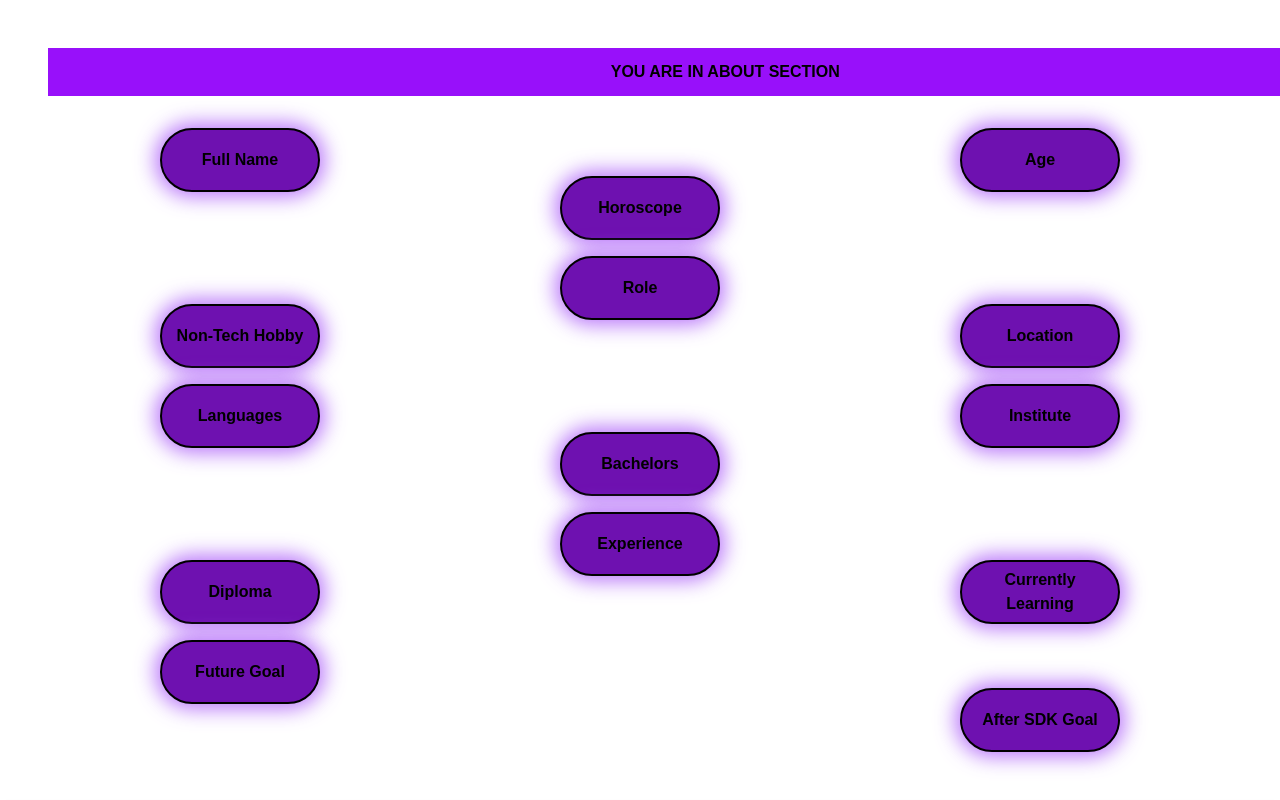
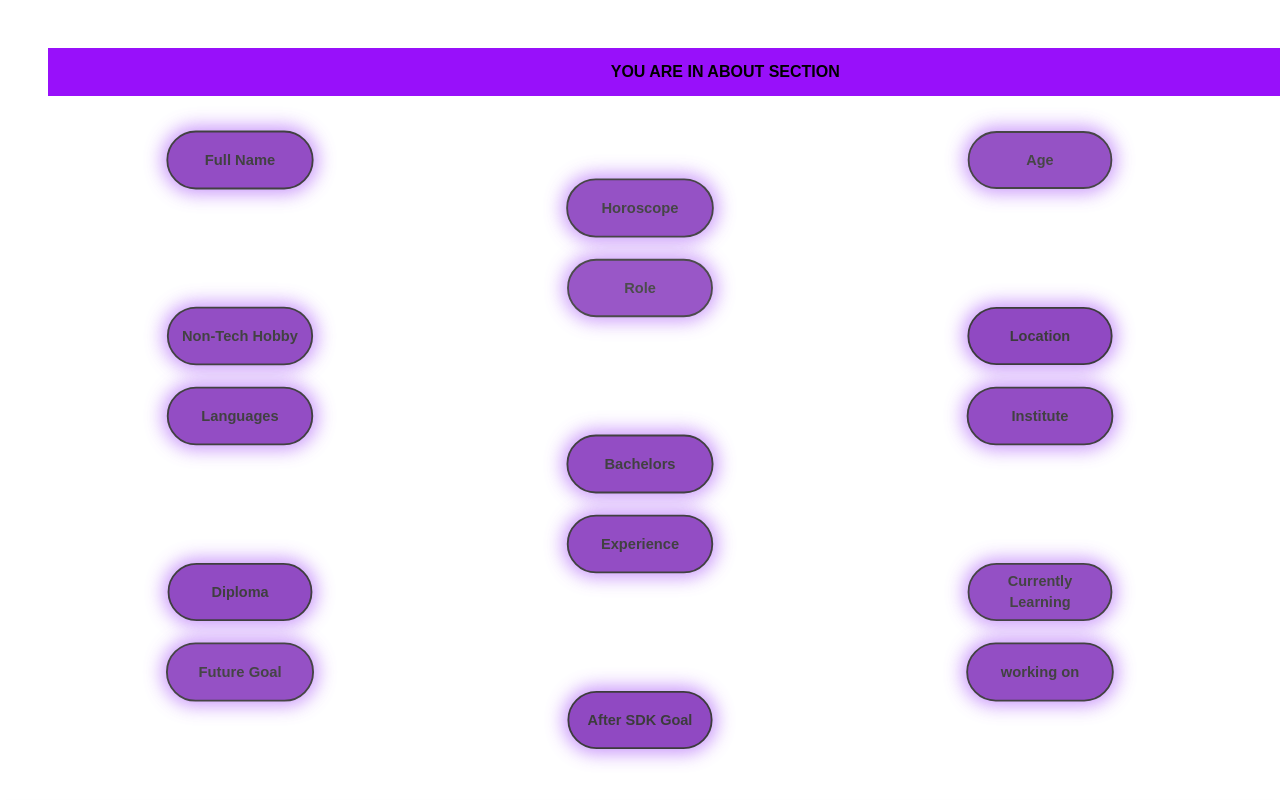
Before and after one commit to Dev-AqsaShah/Portfolio-Ai, a Next.js app in the folder my-portfolio-ai/: page /home in a window 1280 px wide. Shown: the part 800-1600 px from the top of the page. Built offline with nearby package versions, Linux system fonts and the light colour scheme.

Commit message:
Update page.tsx

```diff
--- a/my-portfolio-ai/src/app/about/page.tsx
+++ b/my-portfolio-ai/src/app/about/page.tsx
@@ -1,3 +1,5 @@
+
+
 "use client";
 import React, { useState } from "react";
 import { motion } from "framer-motion";
@@ -17,10 +19,13 @@ const aboutData = [
   { key: "Currently Learning", value: "OpenAI Agents SDK" },
   { key: "Future Goal", value: "Full-stack AI Developer" },
   { key: "After SDK Goal", value: "MCP Server" },
+  { key: "working on", value: "n8n automation" },
 ];
 
+// random delay function for blink
+const getRandomDelay = () => Math.random() * 2;
+
 export default function About() {
-  // State for mobile click toggle
   const [activeIndex, setActiveIndex] = useState<number | null>(null);
 
   const handleBoxClick = (index: number) => {
@@ -69,10 +74,17 @@ export default function About() {
                 bg-purple-800 text-black text-sm sm:text-base
                 hover:bg-gradient-to-r hover:from-pink-500 hover:to-purple-500
                 transition-all duration-300
-                ${isLast ? "col-start-3" : ""}`} // move last box to right column
+                ${isLast ? "col-start-3" : ""}`}
               initial={{ scale: 0.8, opacity: 0 }}
-              animate={{ scale: 1, opacity: 1 }}
-              transition={{ duration: 0.4, delay: index * 0.05 }}
+              animate={{
+                scale: 1,
+                opacity: [1, 0.4, 1] // blink effect
+              }}
+              transition={{
+                duration: 1.5,
+                repeat: Infinity,
+                delay: getRandomDelay()
+              }}
               whileHover={{ scale: 1.1, rotate: 3 }}
               onClick={() => handleBoxClick(index)}
             >
```
